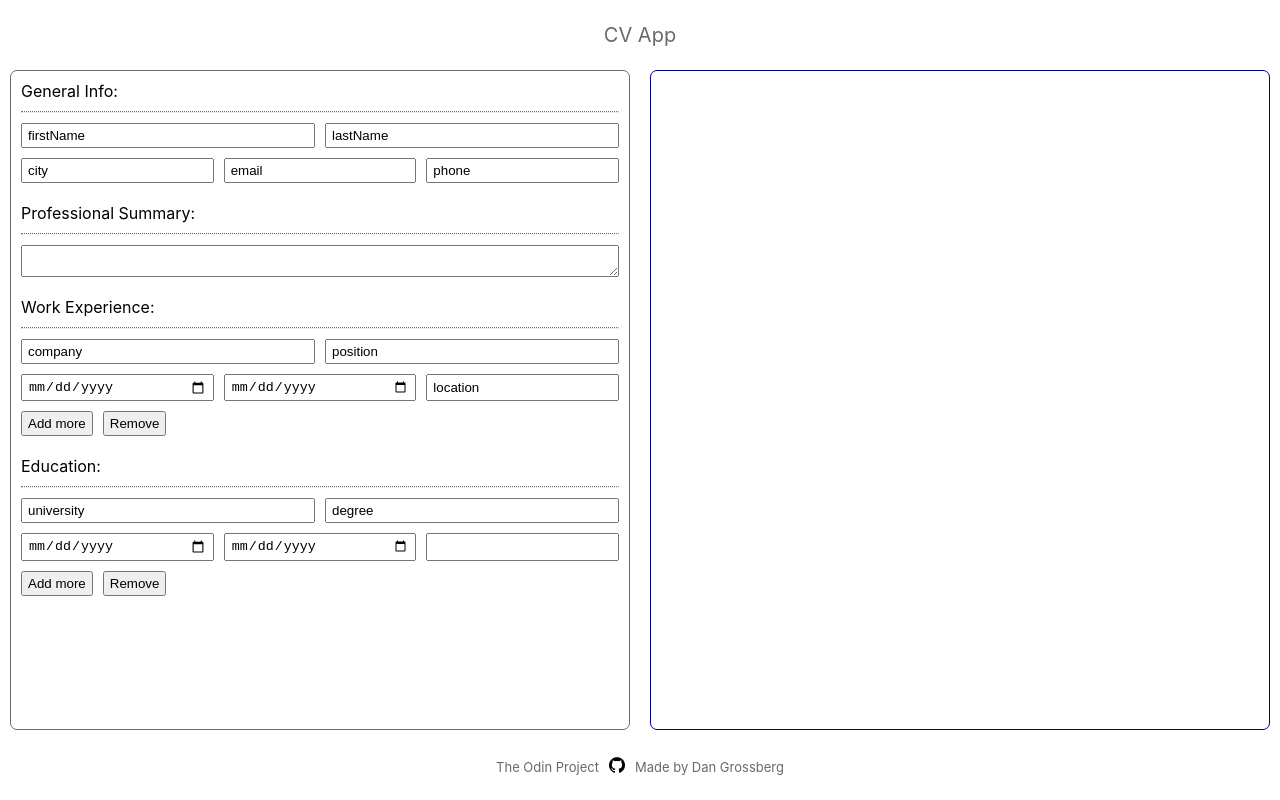
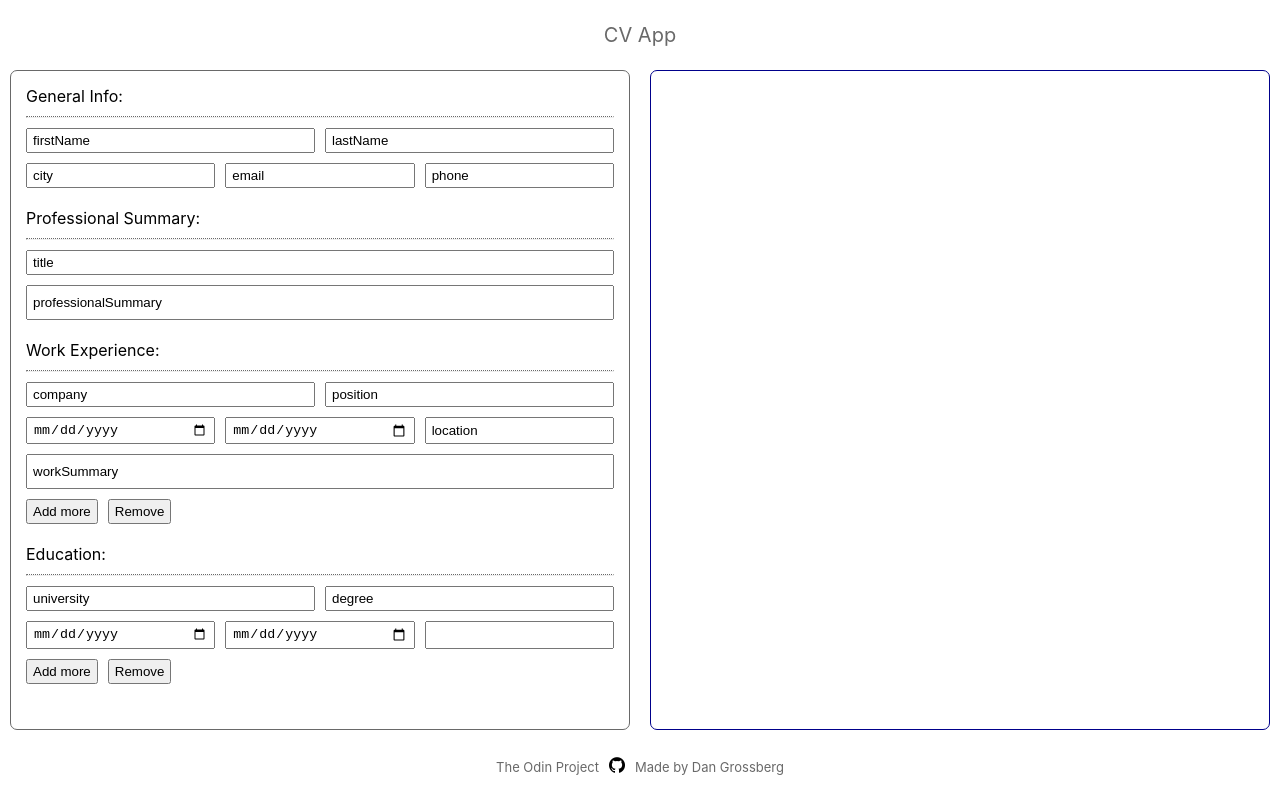
Before and after one commit to dwgrossberg/cv-app, a React (Create React App) app: page / in a window 1280 px wide. Built offline with nearby package versions, Linux system fonts and the light colour scheme.

Commit message:
Add SummaryInput component and finalize mock-up

```diff
--- a/src/components/CVInput.js
+++ b/src/components/CVInput.js
@@ -3,7 +3,7 @@ import GeneralInfoInput from "./GeneralInfoInput";
 import WorkInput from "./WorkInput";
 import "../styles/CVInput.css";
 import EducationInput from "./EducationInput";
-import ProfessionalSummary from "./ProfessionalSummary";
+import SummaryInput from "./SummaryInput";
 
 class CVInput extends Component {
   constructor(props) {
@@ -17,7 +17,7 @@ class CVInput extends Component {
         <GeneralInfoInput />
         Professional Summary:
         <hr></hr>
-        <ProfessionalSummary />
+        <SummaryInput />
         Work Experience:
         <hr></hr>
         <WorkInput />
--- a/src/components/ProfessionalSummary.js
+++ /dev/null
@@ -1,17 +0,0 @@
-import React, { Component } from "react";
-import "../styles/CVInput.css";
-
-class ProfessionalSummary extends Component {
-  constructor(props) {
-    super(props);
-  }
-  render() {
-    return (
-      <div className="ProfessionalSummary">
-        <textarea id="summary"></textarea>
-      </div>
-    );
-  }
-}
-
-export default ProfessionalSummary;
--- /dev/null
+++ b/src/components/SummaryInput.js
@@ -0,0 +1,18 @@
+import React, { Component } from "react";
+import "../styles/CVInput.css";
+
+class SummaryInput extends Component {
+  constructor(props) {
+    super(props);
+  }
+  render() {
+    return (
+      <div className="SummaryInput">
+        <input type="text" id="title" value="title"></input>
+        <input type="text" id="profSummary" value="professionalSummary"></input>
+      </div>
+    );
+  }
+}
+
+export default SummaryInput;
--- a/src/components/WorkInput.js
+++ b/src/components/WorkInput.js
@@ -17,6 +17,9 @@ class WorkInput extends Component {
           <input type="date" id="workEndDate" value="endDate"></input>
           <input type="text" id="location" value="location"></input>
         </div>
+        <div className="workTasks">
+          <input type="text" id="workSummary" value="workSummary"></input>
+        </div>
       </div>
     );
   }
--- a/src/styles/CVInput.css
+++ b/src/styles/CVInput.css
@@ -4,7 +4,7 @@
   height: 100%;
   border: 1px solid dimgray;
   border-radius: 7px;
-  padding: 10px;
+  padding: 15px;
   display: flex;
   flex-direction: column;
   gap: 10px;
@@ -15,7 +15,7 @@ hr {
 }
 
 .GeneralInfoInput,
-.ProfessionalSummary,
+.SummaryInput,
 .WorkInput,
 .EducationInput {
   display: flex;
@@ -28,6 +28,7 @@ hr {
 .contact,
 .companyInfo,
 .expInfo,
+.workTasks,
 .schoolInfo,
 .schoolToFrom {
   display: flex;
@@ -40,11 +41,14 @@ hr {
 #city,
 #email,
 #phone,
+#profSummary,
+#title,
 #company,
 #position,
 #workStartDate,
 #workEndDate,
 #location,
+#workSummary,
 #university,
 #degree,
 #schoolStartDate,
@@ -69,3 +73,8 @@ hr {
 #removeEdu {
   padding: 3px 5px;
 }
+
+#profSummary,
+#workSummary {
+  height: 35px;
+}
```
